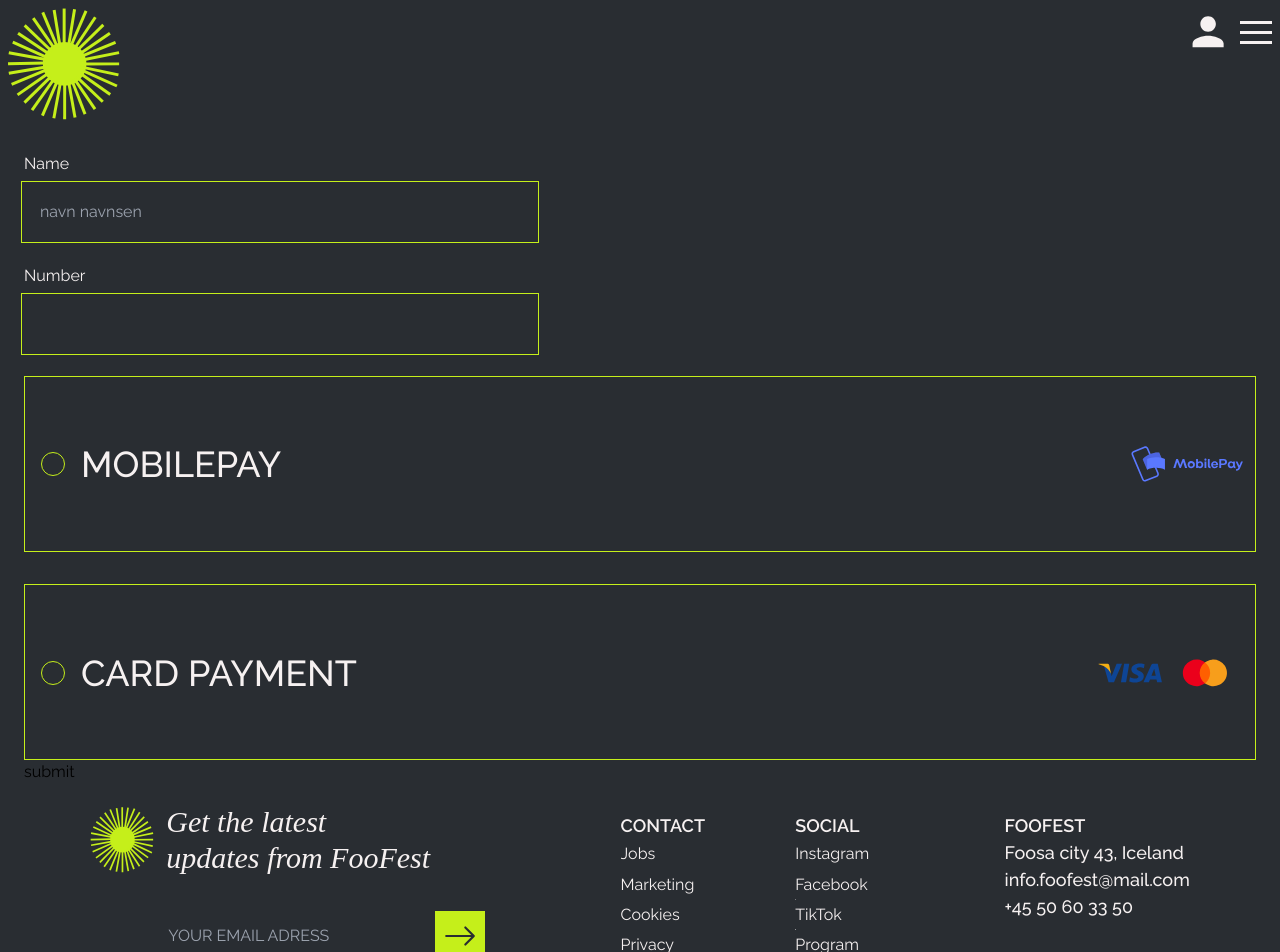
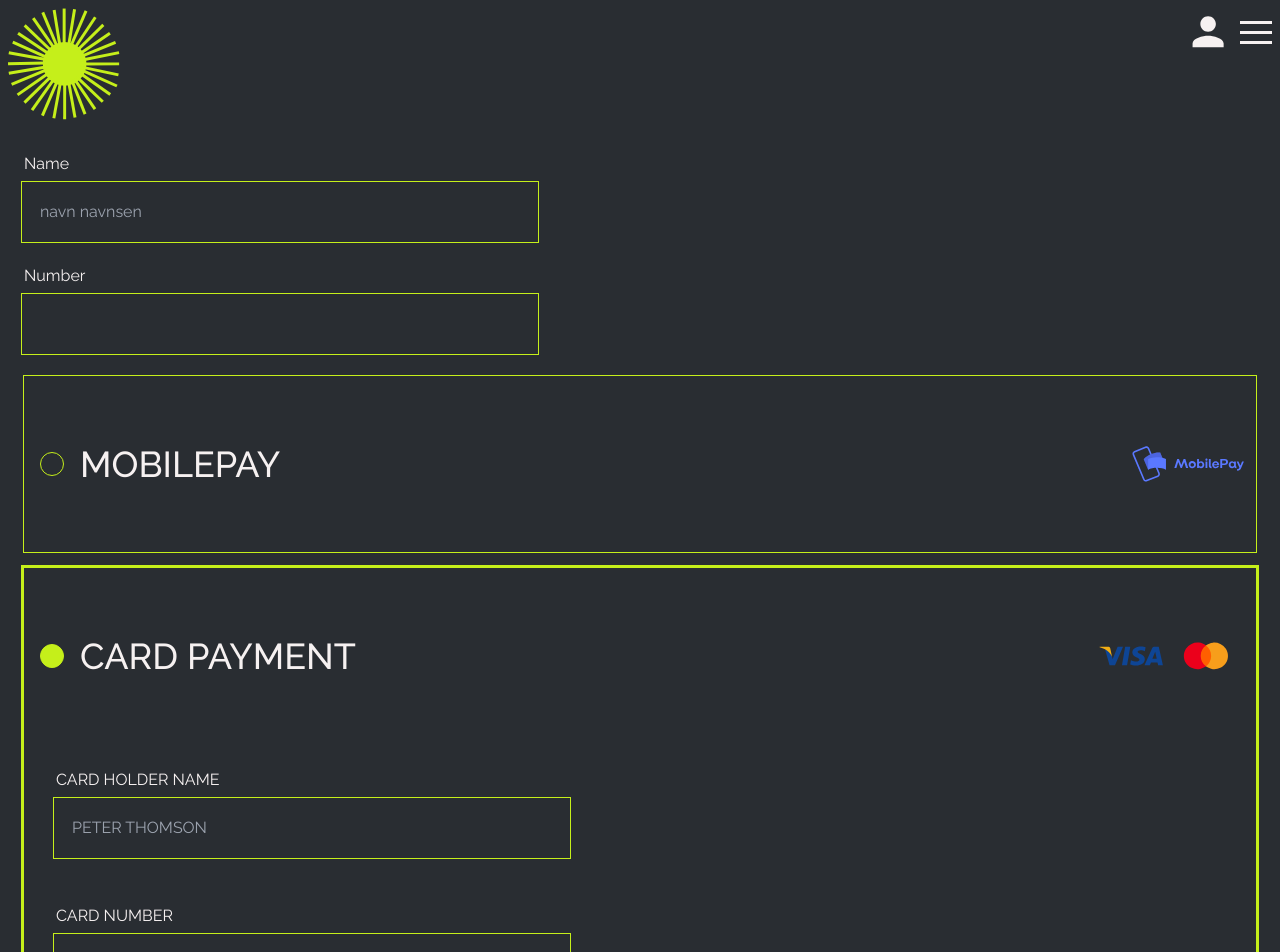
Before and after one commit to TheImpatientz/foofest_exam, a Next.js app: page /postTest in a window 1280 px wide. Shown: the top 952 px of the page. Built offline with nearby package versions, Linux system fonts and the light colour scheme.

Commit message:
cardinfo done

```diff
--- a/src/app/tickets/page.jsx
+++ b/src/app/tickets/page.jsx
@@ -200,7 +200,7 @@ export default function Home() {
     console.log("dette er objektet", dataObj);
 
     postOrder(dataObj);
-
+    scrollToTop();
     setVisible((o) => o + 1);
   }
 
@@ -220,6 +220,12 @@ export default function Home() {
 
     let answer = await response.json();
     return answer;
+  }
+
+  //validering til CHOOSE PAYMENT -------------------------------------------------------
+  function validatePayment() {
+    scrollToTop();
+    setVisible((o) => o + 1);
   }
 
   return (
@@ -395,18 +401,16 @@ export default function Home() {
         <section>
           <HeaderTwo page="Checkout"></HeaderTwo>
           <h3>CHOOSE PAYMENT</h3>
-          <form action="">
+          <form action={validatePayment} className="w-full h-fit md:grid md:grid-cols-2 md:gap-8">
             <Cardinfo></Cardinfo>
-            <YourPurchase ticket={ticket} campingspot={chosenSpot.toUpperCase()} twoPers={twoPers} threePers={threePers} greenCamping={greenCamping} tentOption={tentOption} />
-            <PrimaryButton
-              text="NEXT"
-              onClick={() => {
-                setVisible((o) => o + 1);
-              }}
-            />
+            <div className="w-full md:w-full justify-self-end md:sticky md:top-6 md:h-fit">
+              <YourPurchase ticket={ticket} campingspot={chosenSpot.toUpperCase()} twoPers={twoPers} threePers={threePers} greenCamping={greenCamping} tentOption={tentOption} />
+              <PrimaryButton text="CHECK OUT" />
+            </div>
           </form>
         </section>
       )}
+      {visible === 6 && <p>her skal tak for din bestilling siden være</p>}
     </Layout>
   );
 }
--- a/src/components/Cardinfo.jsx
+++ b/src/components/Cardinfo.jsx
@@ -15,37 +15,34 @@ export default function Cardinfo() {
   const cvcRef = useRef(null);
 
   //Holder styr på om hvilken payment der er valgt
-  const [isChecked, setIsChecked] = useState("");
+  const [isChecked, setIsChecked] = useState("card");
+  const defaultCheck = isChecked === "card" ? true : false;
 
   //cardNumberLayout sørger for feltet laver mellemrum mellem hver fjerde tal og skifter fokus ved fuld længde
   function cardNumberLayout(e) {
-    //Tager hvad der er skrevet i feltet indtil videre
-    let value = e.target.value;
-
-    //Hvis brugeren prøver at skrive tegn ind, der ikke er et nummer, vil det bliver erstattet med ingenting (en tom string "")
-    value = value.replace(/[^0-9\s]/g, "");
+    let value = e.target.value; //Tager hvad der er skrevet i feltet indtil videre
+    value = value.replace(/[^0-9\s]/g, ""); //Hvis brugeren prøver at skrive tegn ind, der ikke er et nummer, vil det bliver erstattet med ingenting (en tom string "")
 
     // Ved hver fjerde tal skal der indsættes mellemrum
     if (e.target.value.length === 4 || e.target.value.length === 9 || e.target.value.length === 14) {
       value = e.target.value + " ";
     }
 
-    // Opdatere input´s value
-    e.target.value = value;
+    e.target.value = value; // Opdatere input´s value
 
     //Hvis den fulde længde i et kortnummer er nået skal fokus skifte til næste felt. (e.key !== "Backspace" sørger for der kan slettes i feltet selvom der er en fuld længde)
     if (e.key !== "Backspace" && e.target.value.length === 19) {
       expiryDateRef.current.focus();
     }
-    //ANDEN LØSNING TIL PROBLEM MED SLETNING: Hvis brugeren begynder at slette, skal alle mellemrum slettes, så det er muligt for brugeren at slette tal før mellemrummene
-    // if (e.key === "Backspace") {
-    //   value = value.replaceAll(" ", "");
-    // }
   }
 
   //dateLayout sørger for at expiry feltet har et / i midten og skifter fokus til næste felt ved fuld længde
   function dateLayout(e) {
+    console.log("hallo");
     //Sætter / efter tal nummer to
+    // if (e.target.value.length === 0) {
+    //   e.target.value = e.target.value + "M/YY";
+    // }
     if (e.target.value.length === 2) {
       e.target.value = e.target.value + "/";
     } else if (e.target.value.length === 5 && e.key !== "Backspace") {
@@ -59,8 +56,8 @@ export default function Cardinfo() {
   }
 
   return (
-    <section className="flex flex-col gap-8">
-      <div className={`pl-4 border border-solid border-[var(--accent-color)] w-full md:w-full h-28 md:h-44 ${styles.checked}`}>
+    <section className="flex flex-col">
+      <div className={`pl-4 mb-4 outline-1 outline hover:outline-[3px] focus:outline-[3px] outline-[var(--accent-color)] w-full md:w-full h-28 md:h-44 ${styles.checked} ${isChecked === "mobile" && "outline-[3px]"}`}>
         <label htmlFor="mobile" className="h-full w-full flex items-center justify-center text-[var(--secondary-color)]">
           <div className="w-full h-fit flex items-center">
             <input
@@ -73,12 +70,12 @@ export default function Cardinfo() {
                 setIsChecked("mobile");
               }}
             />
-            <p className="text-[var(--secondary-color)] text-xl md:text-4xl ml-4 h-fit">MOBILEPAY</p>
+            <p className="text-[var(--secondary-color)] text-xl lg:text-4xl ml-4 h-fit">MOBILEPAY</p>
           </div>
-          <Image src={mobilepayLogo} alt="Mobilepay logo" className="w-20 md:w-28 mr-3" />
+          <Image src={mobilepayLogo} alt="Mobilepay logo" className="w-20 lg:w-28 mr-3" />
         </label>
       </div>
-      <div className={`pl-4 border border-solid border-[var(--accent-color)] w-full md:w-full h-28 md:h-44 ${styles.checked} ${isChecked === "card" && "h-fit md:h-fit"}`}>
+      <div className={`pl-4 mb-4 outline-1 outline hover:outline-[3px] focus:outline-[3px] outline-[var(--accent-color)] w-full md:w-full h-28 md:h-44 ${styles.checked} ${isChecked === "card" && "outline-[3px] h-fit md:h-fit"}`}>
         <label htmlFor="card" className="flex items-center justify-center text-[var(--secondary-color)] w-full h-28 md:h-44">
           <div className="w-full h-fit flex items-center">
             <input
@@ -86,16 +83,17 @@ export default function Cardinfo() {
               className={`${styles.radio} w-5 md:w-6 h-5 md:h-6`}
               name="payment"
               id="card"
+              checked={defaultCheck}
               required
               onChange={() => {
                 setIsChecked("card");
               }}
             />
-            <p className="text-[var(--secondary-color)] text-xl md:text-4xl ml-4 h-fit">CARD PAYMENT</p>
+            <p className="text-[var(--secondary-color)] text-xl lg:text-4xl ml-4 h-fit">CARD PAYMENT</p>
           </div>
           <div className="flex mr-7">
-            <Image src={visaLogo} alt="Visa logo" className="w-8 md:w-16 mr-1 md:mr-5" />
-            <Image src={mastercardLogo} alt="Mastercard logo" className="w-8 md:w-16" />
+            <Image src={visaLogo} alt="Visa logo" className="w-8 lg:w-16 mr-1 md:mr-5" />
+            <Image src={mastercardLogo} alt="Mastercard logo" className="w-8 lg:w-16" />
           </div>
         </label>
         {/* Hvis card payment er valgt skal nedestående dukke op */}
```
